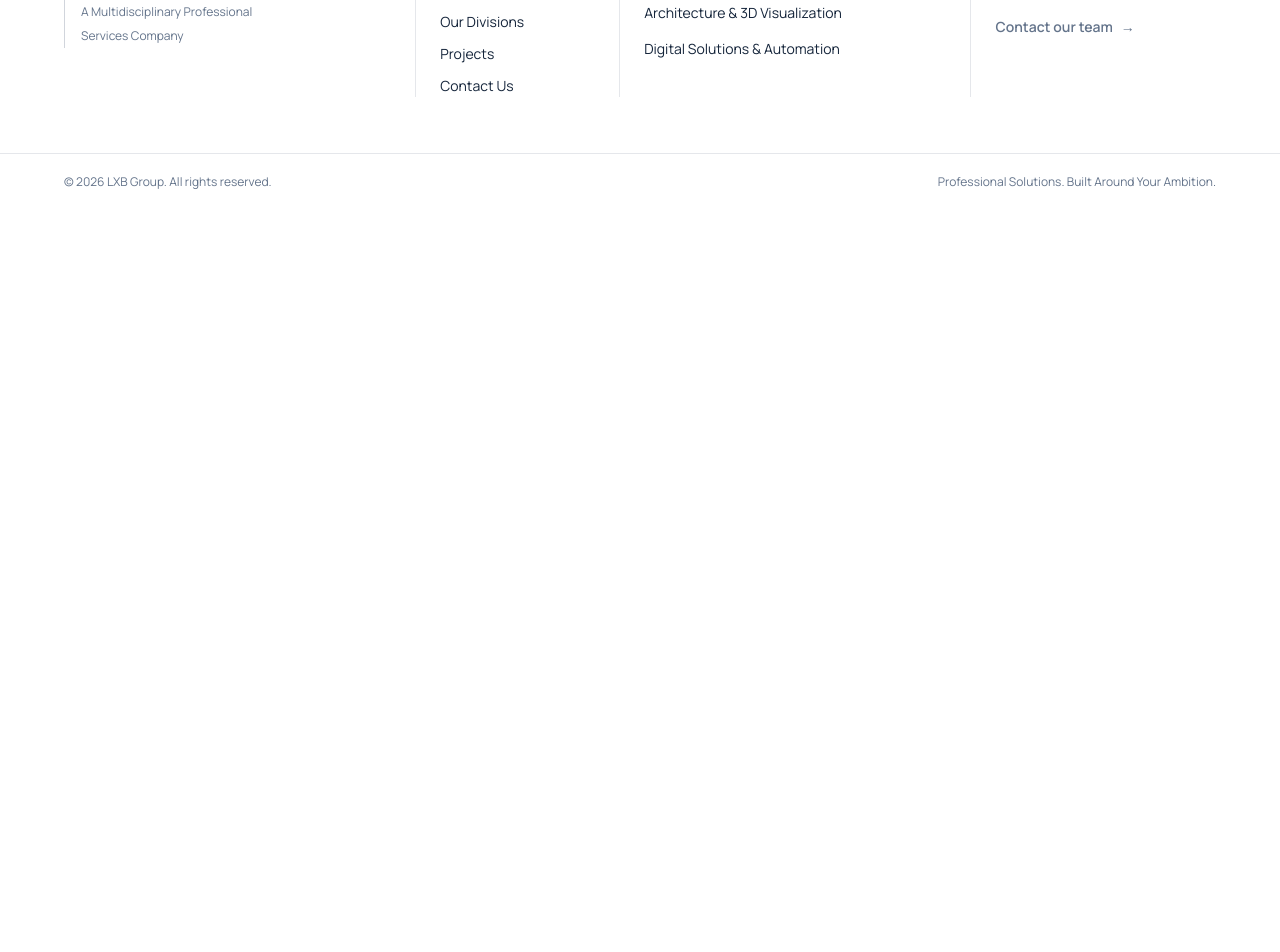
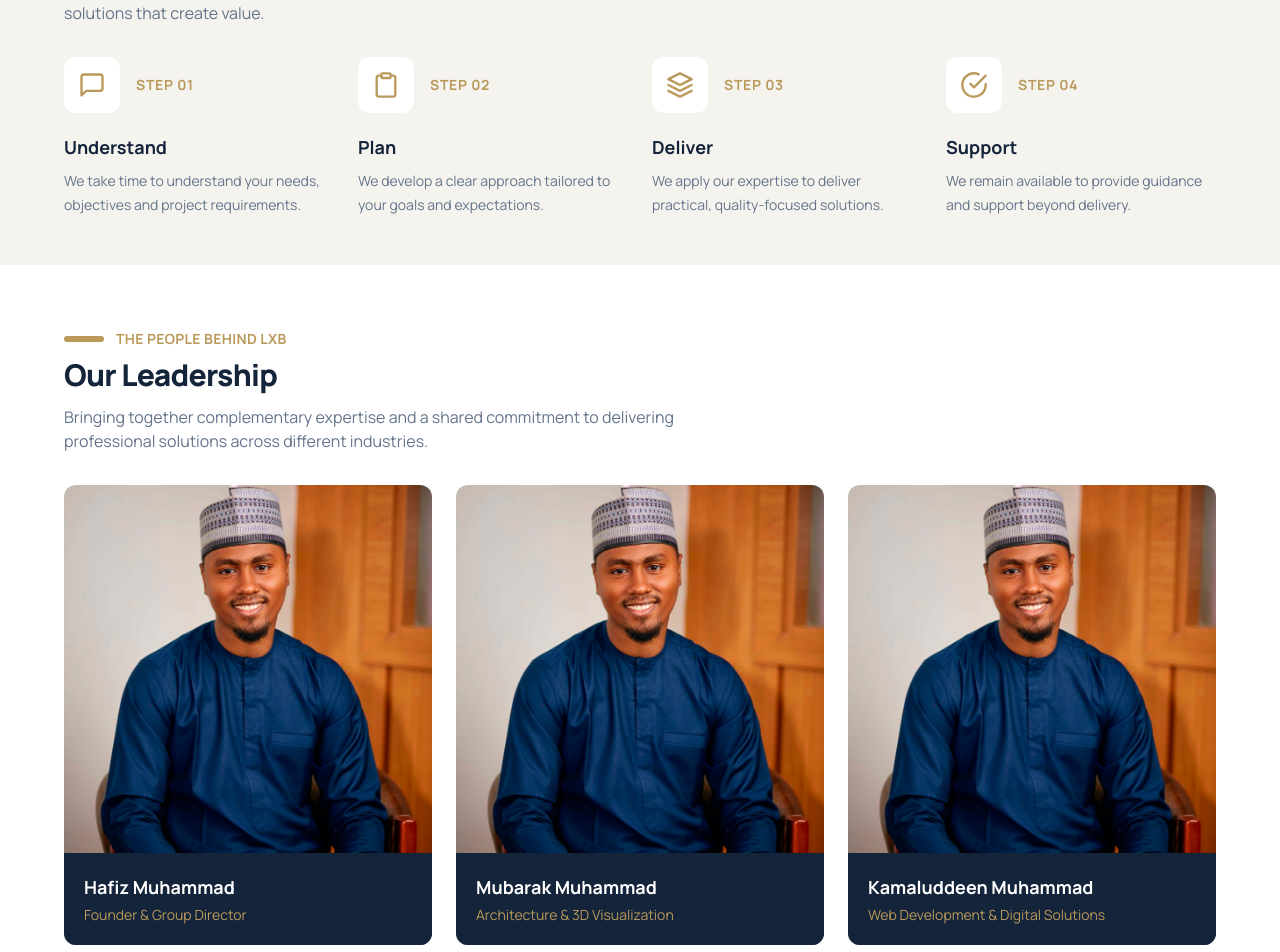
Before and after one commit to Meetkamal256/lxb-group-website, a Next.js app: page /about in a window 1280 px wide. Shown: the part 880-1832 px from the top of the page. Before the commit the page ends 1090 px from the top, so only its background shows below. Built offline with nearby package versions, Linux system fonts and the light colour scheme.

Commit message:
feat(about):complete about us page

```diff
--- a/app/about/page.tsx
+++ b/app/about/page.tsx
@@ -1,3 +1,5 @@
+import HowWeWork from "../components/about/How-we-work";
+import Leadership from "../components/about/Leadership";
 import MissionVisionValues from "../components/about/Mission-vision-values";
 
 export default function AboutHero() {
@@ -108,6 +110,8 @@ export default function AboutHero() {
       </div>
 
       <MissionVisionValues />
+      <HowWeWork />
+      <Leadership />
     </section>
   );
 }
--- /dev/null
+++ b/app/components/about/How-we-work.tsx
@@ -0,0 +1,68 @@
+import {
+  FiMessageSquare,
+  FiClipboard,
+  FiLayers,
+  FiCheckCircle,
+} from "react-icons/fi";
+
+import { workSteps } from "@/app/data/data";
+
+const stepIcons = [FiMessageSquare, FiClipboard, FiLayers, FiCheckCircle];
+
+export default function HowWeWork() {
+  return (
+    <section className="bg-off-white">
+      <div className="container-main py-10 sm:py-12">
+        {/* Section Heading */}
+        <div className="mb-8">
+          <div className="mb-2 flex items-center gap-3">
+            <span className="h-1.5 w-10 rounded-full bg-gold" />
+            <span className="text-sm font-bold uppercase tracking-wide text-gold">
+              Our Approach
+            </span>
+          </div>
+
+          <h2 className="text-2xl font-extrabold tracking-tight text-navy sm:text-3xl">
+            How We Work
+          </h2>
+
+          <p className="mt-3 max-w-2xl text-sm leading-6 text-slate sm:text-base">
+            We follow a straightforward approach to understand your needs, plan
+            effectively and deliver solutions that create value.
+          </p>
+        </div>
+
+        {/* Work Process */}
+        <div className="grid gap-8 sm:grid-cols-2 lg:grid-cols-4 lg:gap-6">
+          {workSteps.map(({ number, title, description }, index) => {
+            const Icon = stepIcons[index];
+
+            return (
+              <div key={number} className="relative">
+                {/* Step Icon and Number */}
+                <div className="mb-5 flex items-center gap-4">
+                  <div className="flex h-14 w-14 shrink-0 items-center justify-center rounded-xl bg-white">
+                    {Icon && (
+                      <Icon className="h-7 w-7 text-gold" aria-hidden="true" />
+                    )}
+                  </div>
+
+                  <span className="text-sm font-bold tracking-wider text-gold">
+                    STEP {number}
+                  </span>
+                </div>
+
+                {/* Step Details */}
+                <h3 className="mb-2 text-lg font-bold text-navy">{title}</h3>
+
+                <p className="max-w-sm text-sm leading-6 text-slate">
+                  {description}
+                </p>
+              </div>
+            );
+          })}
+        </div>
+      </div>
+    </section>
+  );
+}
--- /dev/null
+++ b/app/components/about/Leadership.tsx
@@ -0,0 +1,116 @@
+"use client";
+
+import Image from "next/image";
+import { useState } from "react";
+
+const teamMembers = [
+  {
+    name: "Hafiz Muhammad",
+    role: "Founder & Group Director",
+    biography:
+      "Hafiz brings over a decade of experience in the Nigerian construction industry, with expertise in quantity surveying, construction cost management, contract administration and project supervision.",
+    image: "/mubarak.jpg",
+  },
+  {
+    name: "Mubarak Muhammad",
+    role: "Architecture & 3D Visualization",
+    biography:
+      "Mubarak focuses on architectural design and visualization, developing building concepts and detailed visual representations for residential, commercial and institutional projects.",
+    image: "/mubarak.jpg",
+  },
+  {
+    name: "Kamaluddeen Muhammad",
+    role: "Web Development & Digital Solutions",
+    biography:
+      "Kamaluddeen is a software developer with experience in web development, API integrations and workflow automation. He enjoys building practical digital solutions, developing web applications and connecting different tools to help businesses work more efficiently.",
+    image: "/mubarak.jpg",
+  },
+];
+
+export default function Leadership() {
+  const [activeIndex, setActiveIndex] = useState<number | null>(null);
+
+  return (
+    <section className="bg-white">
+      <div className="container-main py-12 sm:py-16">
+        {/* Section Heading */}
+        <div className="mb-8">
+          <div className="mb-2 flex items-center gap-3">
+            <span className="h-1.5 w-10 rounded-full bg-gold" />
+            <span className="text-sm font-bold uppercase tracking-wide text-gold">
+              The People Behind LXB
+            </span>
+          </div>
+
+          <h2 className="text-2xl font-extrabold tracking-tight text-navy sm:text-3xl">
+            Our Leadership
+          </h2>
+
+          <p className="mt-3 max-w-2xl text-sm leading-6 text-slate sm:text-base">
+            Bringing together complementary expertise and a shared commitment to
+            delivering professional solutions across different industries.
+          </p>
+        </div>
+
+        {/* Leadership Cards */}
+        <div className="grid gap-6 sm:grid-cols-2 lg:grid-cols-3">
+          {teamMembers.map((member, index) => {
+            const isActive = activeIndex === index;
+
+            return (
+              <button
+                key={member.name}
+                type="button"
+                onClick={() => setActiveIndex(isActive ? null : index)}
+                onBlur={() => setActiveIndex(null)}
+                aria-expanded={isActive}
+                aria-label={`${member.name}, ${member.role}. ${
+                  isActive ? "Hide" : "View"
+                } biography`}
+                className="group relative block aspect-4/5 w-full overflow-hidden rounded-xl bg-off-white text-left focus-visible:outline-2 focus-visible:outline-offset-4 focus-visible:outline-gold"
+              >
+                {/* Portrait */}
+                <Image
+                  src={member.image}
+                  alt={`Portrait of ${member.name}`}
+                  fill
+                  sizes="(max-width: 639px) 100vw, (max-width: 1023px) 50vw, 33vw"
+                  className="object-cover object-center transition-transform duration-500 group-hover:scale-105"
+                />
+
+                {/* Default Name and Role */}
+                <div className="absolute inset-x-0 bottom-0 bg-navy p-5 text-white transition-opacity duration-300 group-hover:opacity-0 group-focus-visible:opacity-0">
+                  <h3 className="text-lg font-bold">{member.name}</h3>
+                  <p className="mt-1 text-sm text-gold">{member.role}</p>
+                </div>
+
+                {/* Biography Overlay */}
+                <div
+                  className={`absolute inset-0 flex flex-col justify-end bg-navy/95 p-5 text-white transition-opacity duration-300 ${
+                    isActive
+                      ? "opacity-100"
+                      : "opacity-0 group-hover:opacity-100 group-focus-visible:opacity-100"
+                  }`}
+                >
+                  <span className="mb-3 text-xs font-bold uppercase tracking-widest text-gold">
+                    {member.role}
+                  </span>
+
+                  <h3 className="text-xl font-bold">{member.name}</h3>
+
+                  <p className="mt-3 text-sm leading-6 text-white/85">
+                    {member.biography}
+                  </p>
+
+                  <span className="mt-5 text-xs font-semibold text-gold">
+                    {isActive ? "Tap to close" : "Discover more"}
+                  </span>
+                </div>
+              </button>
+            );
+          })}
+        </div>
+      </div>
+    </section>
+  );
+}
--- a/app/data/data.ts
+++ b/app/data/data.ts
@@ -66,3 +66,30 @@ export const coreValues = [
   "Quality",
   "Client Focus",
 ];
+
+export const workSteps = [
+  {
+    number: "01",
+    title: "Understand",
+    description:
+      "We take time to understand your needs, objectives and project requirements."
+  },
+  {
+    number: "02",
+    title: "Plan",
+    description:
+      "We develop a clear approach tailored to your goals and expectations."
+  },
+  {
+    number: "03",
+    title: "Deliver",
+    description:
+      "We apply our expertise to deliver practical, quality-focused solutions."
+  },
+  {
+    number: "04",
+    title: "Support",
+    description:
+      "We remain available to provide guidance and support beyond delivery."
+  },
+];
```
Also changed, not shown: public/mubarak.jpg (added).
